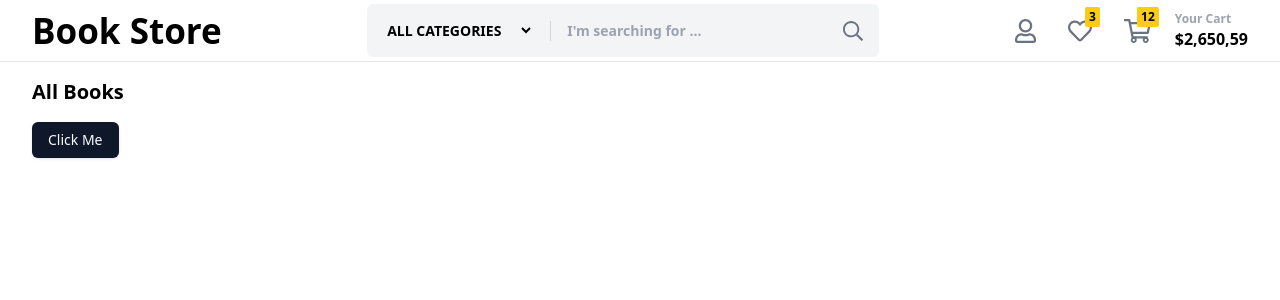
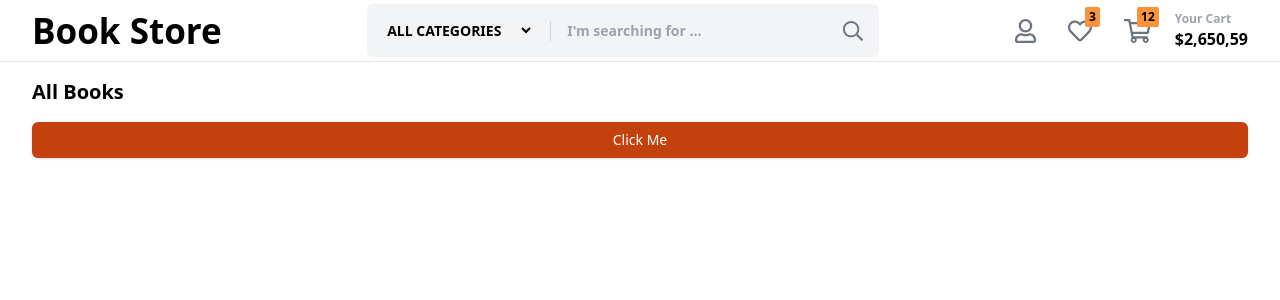
Before and after one commit to MrGhost23/bookstore, a React (Vite) app in the folder client/: page /ui in a window 1280 px wide. Shown: the top 300 px of the page. Built offline with nearby package versions, Linux system fonts and the light colour scheme.

Commit message:
css classes to change it easily

```diff
--- a/client/src/components/Best Seller/BestSeller.tsx
+++ b/client/src/components/Best Seller/BestSeller.tsx
@@ -39,7 +39,7 @@ const BestSeller = ()=>{
                             <CardTitle><img src={img} className="rounded-t-xl" alt="" /></CardTitle>
                             <CardDescription>
                                 <div className="flex justify-between align-middle">
-                                    <p className=" text-black font-bold text-lg my-1">Summer sons</p>
+                                    <p className="bookName">Summer sons</p>
                                     <svg
                                         viewBox="0 0 1024 1024"
                                         fill="currentColor"
@@ -68,11 +68,11 @@ const BestSeller = ()=>{
                                 </div>
 
                                 <div >
-                                    <p className="text-black font-bold text-lg my-1">$9.90</p>
+                                    <p className="price">$9.90</p>
 
                                 </div>
                                 <div className="">
-                                    <button type="button" className="text-white w-full bg-orange-700  hover:bg-orange-800 focus:ring-4 focus:ring-orange-300 font-medium rounded-lg text-sm px-5 py-2.5 me-2 mb-2 dark:bg-orange-600 dark:hover:bg-orange-700 focus:outline-none dark:focus:ring-orange-800">Add to basket</button>
+                                    <button type="button">Add to basket</button>
                                 </div>
                             </CardDescription>
                         </CardHeader>
--- a/client/src/components/booksCard/BooksCard.tsx
+++ b/client/src/components/booksCard/BooksCard.tsx
@@ -40,7 +40,7 @@ const BooksCard = () => {
                             <CardTitle><img src={img} className="rounded-t-xl" alt="" /></CardTitle>
                             <CardDescription>
                                 <div className="flex justify-between align-middle">
-                                    <p className=" text-black font-bold text-lg my-1">Harry Potter</p>
+                                    <p className="bookName">Harry Potter</p>
                                     <svg
                                         viewBox="0 0 1024 1024"
                                         fill="currentColor"
@@ -69,11 +69,11 @@ const BooksCard = () => {
                                 </div>
 
                                 <div >
-                                    <p className="text-black font-bold text-lg my-1">$7.90</p>
+                                    <p className="price">$7.90</p>
 
                                 </div>
-                                <div className="">
-                                    <button type="button" className="text-white w-full bg-orange-700  hover:bg-orange-800 focus:ring-4 focus:ring-orange-300 font-medium rounded-lg text-sm px-5 py-2.5 me-2 mb-2 dark:bg-orange-600 dark:hover:bg-orange-700 focus:outline-none dark:focus:ring-orange-800">Add to basket</button>
+                                <div>
+                                    <button type="button">Add to basket</button>
                                 </div>
                             </CardDescription>
                         </CardHeader>
--- a/client/src/components/generic/Navbar.tsx
+++ b/client/src/components/generic/Navbar.tsx
@@ -58,7 +58,7 @@ const Navbar = () => {
             </li>
             <li className="ml-2 lg:ml-4 relative inline-block">
               <a className="" href="">
-                <div className="absolute -top-1 right-0 z-10 bg-yellow-400 text-xs font-bold px-1 py-0.5 rounded-sm">
+                <div className="absolute -top-1 right-0 z-10 bg-orange-400 text-xs font-bold px-1 py-0.5 rounded-sm">
                   3
                 </div>
                 <svg
@@ -80,7 +80,7 @@ const Navbar = () => {
             </li>
             <li className="ml-2 lg:ml-4 relative inline-block">
               <a className="" href="">
-                <div className="absolute -top-1 right-0 z-10 bg-yellow-400 text-xs font-bold px-1 py-0.5 rounded-sm">
+                <div className="absolute -top-1 right-0 z-10 bg-orange-400 text-xs font-bold px-1 py-0.5 rounded-sm">
                   12
                 </div>
                 <svg
--- a/client/src/components/soonbooks/SoonBooks.tsx
+++ b/client/src/components/soonbooks/SoonBooks.tsx
@@ -21,8 +21,8 @@ const SoonBoks = () => {
         <div className="container mx-auto">
             <div className="flex  justify-between align-middle" >
                 <p className="bookscard mb-3 text-[24px] translate-y-1">Soon</p>
-                <div className="flex justify-center align-middle text-orange-600 text-center mb-3 translate-y-3" style={{ cursor: 'pointer' }}>
-                    <p className="">See more</p> <svg
+                <div className="flex justify-center align-middle text-orange-600 text-center mb-3 translate-y-5" style={{ cursor: 'pointer' }}>
+                    <p>See more</p> <svg
                         className="translate-y-1"
                         viewBox="0 0 1024 1024"
                         fill="currentColor"
@@ -41,7 +41,7 @@ const SoonBoks = () => {
                             <CardTitle><img src={img} className="rounded-t-xl" alt="" /></CardTitle>
                             <CardDescription>
                                 <div className="flex justify-between align-middle">
-                                    <p className=" text-black font-bold text-lg my-1">First Encounter</p>
+                                    <p className="bookName">First Encounter</p>
                                     <svg
                                         viewBox="0 0 1024 1024"
                                         fill="currentColor"
@@ -70,11 +70,11 @@ const SoonBoks = () => {
                                 </div>
 
                                 <div >
-                                    <p className="text-black font-bold text-lg my-1">$12.50</p>
+                                    <p className="price">$12.50</p>
 
                                 </div>
                                 <div className="">
-                                    <button type="button" className="text-white w-full bg-orange-700  hover:bg-orange-800 focus:ring-4 focus:ring-orange-300 font-medium rounded-lg text-sm px-5 py-2.5 me-2 mb-2 dark:bg-orange-600 dark:hover:bg-orange-700 focus:outline-none dark:focus:ring-orange-800">Add to basket</button>
+                                    <button type="button">Add to basket</button>
                                 </div>
                             </CardDescription>
                         </CardHeader>
--- a/client/src/index.css
+++ b/client/src/index.css
@@ -1,8 +1,52 @@
 @tailwind base;
 @tailwind components;
 @tailwind utilities;
+
+:root {
+    --primary-color: rgb(234, 88, 12);
+    --secondary-color: #6c757d;
+    --font-size: 16px;
+  }
+
+
+  button{
+    background-color: rgb(194 65 12) !important;
+    width: 100%;
+    color: rgb(255 255 255) !important;
+    font-weight: 500;
+    border-radius: 0.5rem;
+    font-size: 0.875rem/* 14px */;
+    line-height: 1.25rem/* 20px */;
+    padding-inline: 1.25rem;
+    padding-block: 0.625rem;
+    margin-inline-end: 0.5rem;
+    margin-bottom: 0.5rem;
+  }
+
+  button:hover{
+    background-color: rgb(154 52 18) !important;
+  }
 
 h1, h2, h3, h4, h5, h6 {
      font-size: 35px;
     font-weight: 700;
 }
+
+.bookName{
+    color: rgb(0 0 0);
+    font-weight: 700 ;
+    font-family:Arial, Helvetica, sans-serif;
+    font-size: 1.125rem/* 18px */ ;
+    line-height: 1.75rem/* 28px */ ;
+    margin-top: 0.25rem/* 4px */ ;
+    margin-bottom: 0.25rem/* 4px */ ;
+}
+
+.price{
+    color: rgb(0 0 0);
+    font-weight: 700 ;
+    font-size: 1.125rem/* 18px */ ;
+    line-height: 1.75rem/* 28px */ ;
+    margin-top: 0.25rem/* 4px */ ;
+    margin-bottom: 0.25rem/* 4px */ ;
+}
```
Also changed, not shown: client/src/components/booksCard/bookscard.css (line endings or trailing spaces).
